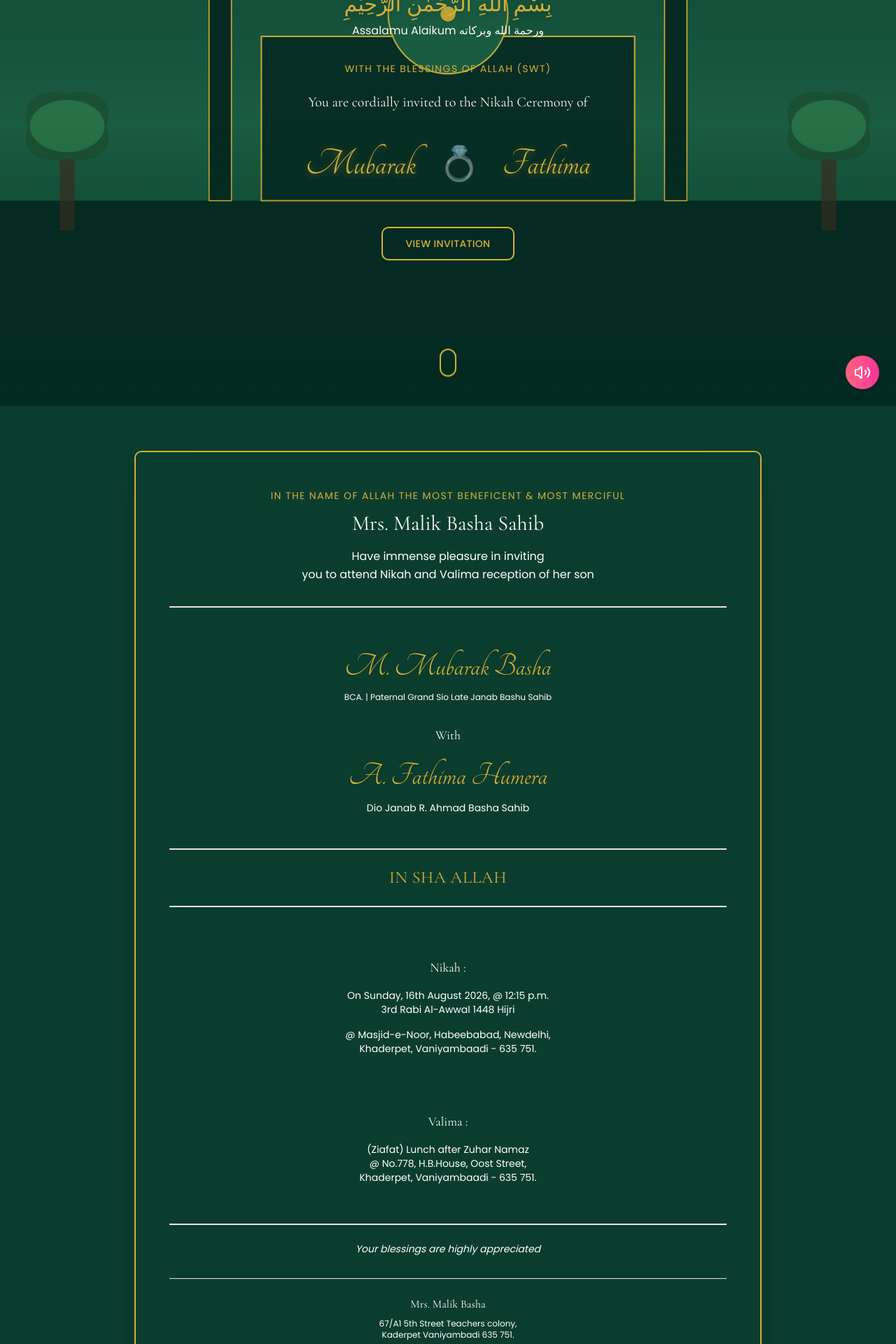
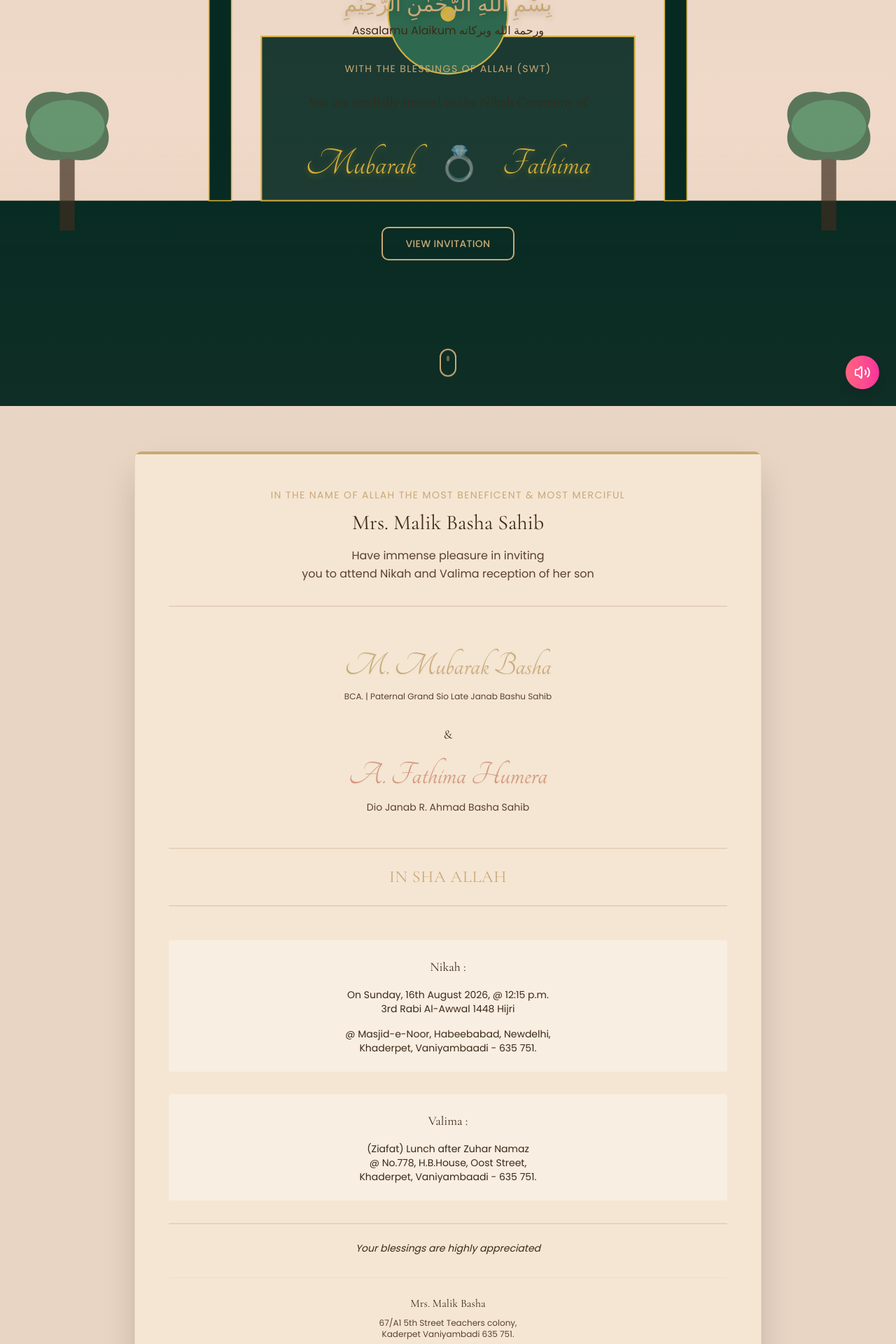
Before and after one commit to Muzammilmaker/mubarak-invitation-fathima, a Next.js app: page / in a window 1280 px wide. Shown: the part 220-2140 px from the top of the page at 70% size. Built offline with nearby package versions, Linux system fonts and the light colour scheme.

Commit message:
feat: update color scheme and adjust theme for Islamic Wedding Custom

```diff
--- a/app/globals.css
+++ b/app/globals.css
@@ -51,8 +51,8 @@
 
 :root {
   color-scheme: light;
-  --background: linear-gradient(to bottom right, #faf8f3, #f3f1ed, #fef6ee);
-  --foreground: #1a1410;
+  --background: linear-gradient(to bottom right, #E8D5C4, #D4C4B0, #F5E6D3);
+  --foreground: #3D2817;
   --card: oklch(1 0 0);
   --card-foreground: oklch(0.145 0 0);
   --popover: oklch(1 0 0);
@@ -84,14 +84,15 @@
   --sidebar-border: oklch(0.922 0 0);
   --sidebar-ring: oklch(0.708 0 0);
 
-  /* Islamic Wedding Custom Theme */
-  --primary-dark: #8B4513;
-  --primary-light: #D2691E;
-  --gold: #D4AF37;
-  --rose: #E91E63;
+  /* Islamic Wedding Custom Theme - Warm Romantic */
+  --peachy-rose: #E8D5C4;
+  --terracotta: #A87860;
+  --rose-gold: #C9A876;
+  --rose: #D4967D;
   --cream: #FFF9F0;
   --ivory: #F5E6D3;
   --sage: #9B8B7E;
+  --gold: #D4AF37;
 }
 
 .dark {
--- a/components/event-timeline.tsx
+++ b/components/event-timeline.tsx
@@ -51,11 +51,11 @@ export function EventTimeline() {
   ]
 
   return (
-    <section className="py-20 px-4 bg-emerald-950 relative">
+    <section className="py-20 px-4 relative" style={{ backgroundColor: '#E8D5C4' }}>
       {/* Section Title */}
       <div className="text-center mb-16">
-        <h2 className="font-heading text-4xl md:text-5xl text-gold font-light mb-4">Timeline of Events</h2>
-        <div className="w-24 h-1 bg-gradient-to-r from-gold via-gold to-gold/50 mx-auto rounded" />
+        <h2 className="font-heading text-4xl md:text-5xl font-light mb-4" style={{ color: '#3D2817' }}>Timeline of Events</h2>
+        <div className="w-24 h-1 mx-auto rounded" style={{ backgroundImage: 'linear-gradient(to right, #C9A876, #C9A876, rgba(201, 168, 118, 0.3))' }} />
       </div>
 
       {/* Timeline */}
--- a/components/hero-background.tsx
+++ b/components/hero-background.tsx
@@ -12,9 +12,9 @@ export function HeroBackground() {
       >
         <defs>
           <linearGradient id="skyGradient" x1="0%" y1="0%" x2="0%" y2="100%">
-            <stop offset="0%" style={{ stopColor: '#0B3D2E', stopOpacity: 1 }} />
-            <stop offset="50%" style={{ stopColor: '#1a5c42', stopOpacity: 1 }} />
-            <stop offset="100%" style={{ stopColor: '#0B3D2E', stopOpacity: 1 }} />
+            <stop offset="0%" style={{ stopColor: '#E8D5C4', stopOpacity: 1 }} />
+            <stop offset="50%" style={{ stopColor: '#F0D9C8', stopOpacity: 1 }} />
+            <stop offset="100%" style={{ stopColor: '#E8D5C4', stopOpacity: 1 }} />
           </linearGradient>
           <filter id="glow">
             <feGaussianBlur stdDeviation="3" result="coloredBlur" />
@@ -100,7 +100,7 @@ export function HeroBackground() {
       </svg>
 
       {/* Overlay for depth */}
-      <div className="absolute inset-0 bg-gradient-to-b from-transparent via-transparent to-emerald-950 opacity-40" />
+      <div className="absolute inset-0 opacity-20" style={{ backgroundImage: 'linear-gradient(to bottom, transparent, transparent, rgba(168, 120, 96, 0.3))' }} />
     </div>
   )
 }
--- a/components/hero-section.tsx
+++ b/components/hero-section.tsx
@@ -12,24 +12,24 @@ export function HeroSection() {
       <div className="relative z-10 text-center px-4 max-w-4xl">
         {/* Arabic Calligraphy */}
         <div className="mb-8 animate-fade-up elegant-fade" style={{ animationDelay: '0.1s' }}>
-          <p className="text-2xl md:text-3xl text-gold font-light mb-2 drop-shadow-lg">
+          <p className="text-2xl md:text-3xl font-light mb-2 drop-shadow-lg" style={{ color: '#C9A876' }}>
             بِسْمِ اللهِ الرَّحْمٰنِ الرَّحِيْمِ
           </p>
-          <p className="text-sm md:text-base text-cream/80 font-body">
+          <p className="text-sm md:text-base font-body" style={{ color: '#3D2817' }}>
             Assalamu Alaikum ورحمة الله وبركاته
           </p>
         </div>
 
         {/* Subtitle */}
         <div className="mb-6 animate-fade-up elegant-fade" style={{ animationDelay: '0.2s' }}>
-          <p className="text-xs md:text-sm text-gold tracking-widest uppercase font-light">
+          <p className="text-xs md:text-sm tracking-widest uppercase font-light" style={{ color: '#C9A876' }}>
             With the blessings of Allah (SWT)
           </p>
         </div>
 
         {/* Main Heading */}
         <div className="mb-8 animate-fade-up elegant-fade" style={{ animationDelay: '0.3s' }}>
-          <p className="text-cream font-heading text-lg md:text-xl font-light mb-8">
+          <p className="font-heading text-lg md:text-xl font-light mb-8" style={{ color: '#3D2817' }}>
             You are cordially invited to the Nikah Ceremony of
           </p>
           <div className="flex flex-col md:flex-row items-center justify-center gap-6 md:gap-8 mb-2">
@@ -51,7 +51,14 @@ export function HeroSection() {
             onClick={() => {
               document.getElementById('invitation')?.scrollIntoView({ behavior: 'smooth' })
             }}
-            className="px-8 py-3 border-2 border-gold text-gold hover:bg-gold/10 transition-all duration-300 font-body font-medium tracking-wide uppercase text-sm rounded-lg hover:shadow-[0_0_20px_rgba(212,175,55,0.3)]"
+            className="px-8 py-3 border-2 transition-all duration-300 font-body font-medium tracking-wide uppercase text-sm rounded-lg"
+            style={{
+              borderColor: '#C9A876',
+              color: '#C9A876',
+              backgroundColor: 'transparent'
+            }}
+            onMouseEnter={(e) => e.currentTarget.style.backgroundColor = 'rgba(201, 168, 118, 0.1)'}
+            onMouseLeave={(e) => e.currentTarget.style.backgroundColor = 'transparent'}
           >
             View Invitation
           </button>
@@ -60,8 +67,8 @@ export function HeroSection() {
 
       {/* Scroll Indicator */}
       <div className="absolute bottom-8 left-1/2 transform -translate-x-1/2 z-10 animate-bounce">
-        <div className="w-6 h-10 border-2 border-gold rounded-full flex justify-center p-2">
-          <div className="w-1 h-2 bg-gold rounded-full animate-pulse" />
+        <div className="w-6 h-10 border-2 rounded-full flex justify-center p-2" style={{ borderColor: '#C9A876' }}>
+          <div className="w-1 h-2 rounded-full animate-pulse" style={{ backgroundColor: '#C9A876' }} />
         </div>
       </div>
     </div>
--- a/components/invitation-card.tsx
+++ b/components/invitation-card.tsx
@@ -4,21 +4,21 @@ import React from 'react'
 
 export function InvitationCard() {
   return (
-    <section id="invitation" className="min-h-screen py-16 px-4 flex items-center justify-center bg-emerald-950">
+    <section id="invitation" className="min-h-screen py-16 px-4 flex items-center justify-center" style={{ backgroundColor: '#E8D5C4' }}>
       <div className="max-w-4xl w-full">
         {/* Card Container */}
-        <div className="bg-cream rounded-lg shadow-2xl overflow-hidden border-2 border-gold">
+        <div className="rounded-lg shadow-2xl overflow-hidden" style={{ backgroundColor: '#F5E6D3', border: '1px solid rgba(169, 132, 94, 0.2)' }}>
           {/* Top Border */}
-          <div className="h-1 bg-gradient-to-r from-gold via-gold to-gold/50" />
+          <div className="h-1" style={{ backgroundColor: '#C9A876' }} />
 
           <div className="p-8 md:p-12">
             {/* Header */}
-            <div className="text-center mb-12 pb-8 border-b-2 border-gold/30">
-              <p className="text-gold text-sm tracking-widest uppercase font-light mb-3">In the name of Allah the most Beneficent & most merciful</p>
-              <h2 className="font-heading text-2xl md:text-3xl text-white font-light mb-4">
+            <div className="text-center mb-12 pb-8" style={{ borderBottom: '2px solid rgba(169, 132, 94, 0.2)' }}>
+              <p className="text-sm tracking-widest uppercase font-light mb-3" style={{ color: '#C9A876' }}>In the name of Allah the most Beneficent & most merciful</p>
+              <h2 className="font-heading text-2xl md:text-3xl font-light mb-4" style={{ color: '#3D2817' }}>
                 Mrs. Malik Basha Sahib
               </h2>
-              <p className="text-white font-body text-sm md:text-base leading-relaxed">
+              <p className="font-body text-sm md:text-base leading-relaxed" style={{ color: '#5C4033' }}>
                 Have immense pleasure in inviting<br />
                 you to attend Nikah and Valima reception of her son
               </p>
@@ -27,35 +27,35 @@ export function InvitationCard() {
             {/* Main Content */}
             <div className="mb-12">
               <div className="text-center mb-8">
-                <h1 style={{ fontFamily: 'var(--font-script)', fontSize: '3rem', fontWeight: '400', color: '#D4AF37', textShadow: '0 1px 3px rgba(0,0,0,0.1)' }}>
+                <h1 style={{ fontFamily: 'var(--font-script)', fontSize: '3rem', fontWeight: '400', color: '#C9A876', textShadow: '0 1px 3px rgba(0,0,0,0.05)' }}>
                   M. Mubarak Basha
                 </h1>
-                <span className="text-xs text-white font-body block">BCA. | Paternal Grand Sio Late Janab Bashu Sahib</span>
+                <span className="text-xs font-body block" style={{ color: '#5C4033' }}>BCA. | Paternal Grand Sio Late Janab Bashu Sahib</span>
               </div>
 
               <div className="text-center mb-2">
-                <p className="font-heading text-lg text-white font-light">With</p>
+                <p className="font-heading text-lg font-light" style={{ color: '#3D2817' }}>&</p>
               </div>
 
               <div className="text-center">
-                <h2 style={{ fontFamily: 'var(--font-script)', fontSize: '3rem', fontWeight: '400', color: '#D4AF37', textShadow: '0 1px 3px rgba(0,0,0,0.1)' }}>
+                <h2 style={{ fontFamily: 'var(--font-script)', fontSize: '3rem', fontWeight: '400', color: '#D4967D', textShadow: '0 1px 3px rgba(0,0,0,0.05)' }}>
                   A. Fathima Humera
                 </h2>
-                <p className="text-white font-body text-xs md:text-sm">
+                <p className="font-body text-xs md:text-sm" style={{ color: '#5C4033' }}>
                   Dio Janab R. Ahmad Basha Sahib
                 </p>
               </div>
             </div>
 
             {/* IN SHA ALLAH */}
-            <div className="text-center mb-12 py-6 border-y-2 border-gold/30">
-              <p className="font-heading text-2xl text-gold font-light tracking-wide">IN SHA ALLAH</p>
+            <div className="text-center mb-12 py-6" style={{ borderTop: '2px solid rgba(169, 132, 94, 0.2)', borderBottom: '2px solid rgba(169, 132, 94, 0.2)' }}>
+              <p className="font-heading text-2xl font-light tracking-wide" style={{ color: '#C9A876' }}>IN SHA ALLAH</p>
             </div>
 
             {/* Nikah Details */}
-            <div className="mb-8 p-6 bg-cream/50 rounded">
-              <h3 className="font-heading text-lg text-white font-light mb-4 text-center">Nikah :</h3>
-              <div className="space-y-2 text-white font-body text-sm">
+            <div className="mb-8 p-6 rounded" style={{ backgroundColor: 'rgba(255, 255, 255, 0.3)' }}>
+              <h3 className="font-heading text-lg font-light mb-4 text-center" style={{ color: '#3D2817' }}>Nikah :</h3>
+              <div className="space-y-2 font-body text-sm" style={{ color: '#3D2817' }}>
                 <p className="text-center">
                   On Sunday, 16th August 2026, @ 12:15 p.m.<br />
                   3rd Rabi Al-Awwal 1448 Hijri
@@ -68,9 +68,9 @@ export function InvitationCard() {
             </div>
 
             {/* Valima Details */}
-            <div className="mb-8 p-6 bg-cream/50 rounded">
-              <h3 className="font-heading text-lg text-white font-light mb-4 text-center">Valima :</h3>
-              <div className="space-y-2 text-white font-body text-sm">
+            <div className="mb-8 p-6 rounded" style={{ backgroundColor: 'rgba(255, 255, 255, 0.3)' }}>
+              <h3 className="font-heading text-lg font-light mb-4 text-center" style={{ color: '#3D2817' }}>Valima :</h3>
+              <div className="space-y-2 font-body text-sm" style={{ color: '#3D2817' }}>
                 <p className="text-center">
                   (Ziafat) Lunch after Zuhar Namaz<br />
                   @ No.778, H.B.House, Oost Street,<br />
@@ -80,17 +80,17 @@ export function InvitationCard() {
             </div>
 
             {/* Closing */}
-            <div className="text-center pt-6 border-t-2 border-gold/30">
-              <p className="font-body text-white font-light text-sm italic">
+            <div className="text-center pt-6" style={{ borderTop: '2px solid rgba(169, 132, 94, 0.2)' }}>
+              <p className="font-body font-light text-sm italic" style={{ color: '#3D2817' }}>
                 Your blessings are highly appreciated
               </p>
             </div>
 
             {/* Contact Info */}
-            <div className="mt-8 pt-6 border-t border-gold/20">
+            <div className="mt-8 pt-6" style={{ borderTop: '1px solid rgba(169, 132, 94, 0.1)' }}>
               <div className="text-center">
-                <p className="font-heading text-white font-light mb-2">Mrs. Malik Basha</p>
-                <p className="text-white font-body text-xs space-y-1">
+                <p className="font-heading font-light mb-2" style={{ color: '#3D2817' }}>Mrs. Malik Basha</p>
+                <p className="font-body text-xs space-y-1" style={{ color: '#5C4033' }}>
                   <span>67/A1 5th Street Teachers colony,</span><br />
                   <span>Kaderpet Vaniyambadi 635 751.</span><br />
                   <span className="block mt-1">Cell: 8778443588</span>
```
Also changed, not shown: components/countdown-timer.tsx (+8 -8 lines), components/dress-code.tsx (+12 -12 lines), components/dua-section.tsx (+15 -15 lines), components/footer.tsx (+12 -12 lines), components/in-sha-allah.tsx (+9 -9 lines), components/quran-verse.tsx (+15 -15 lines).
